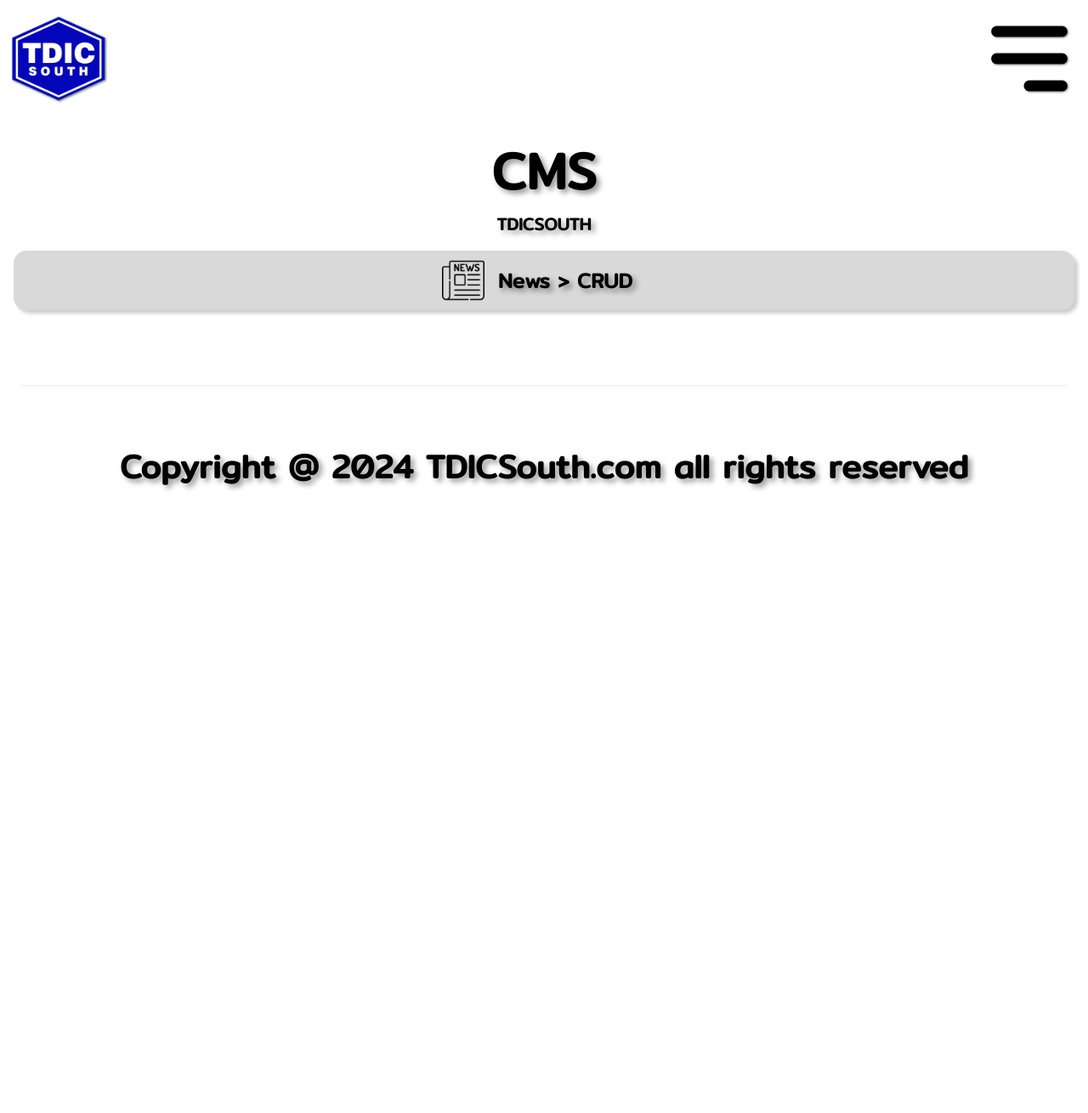
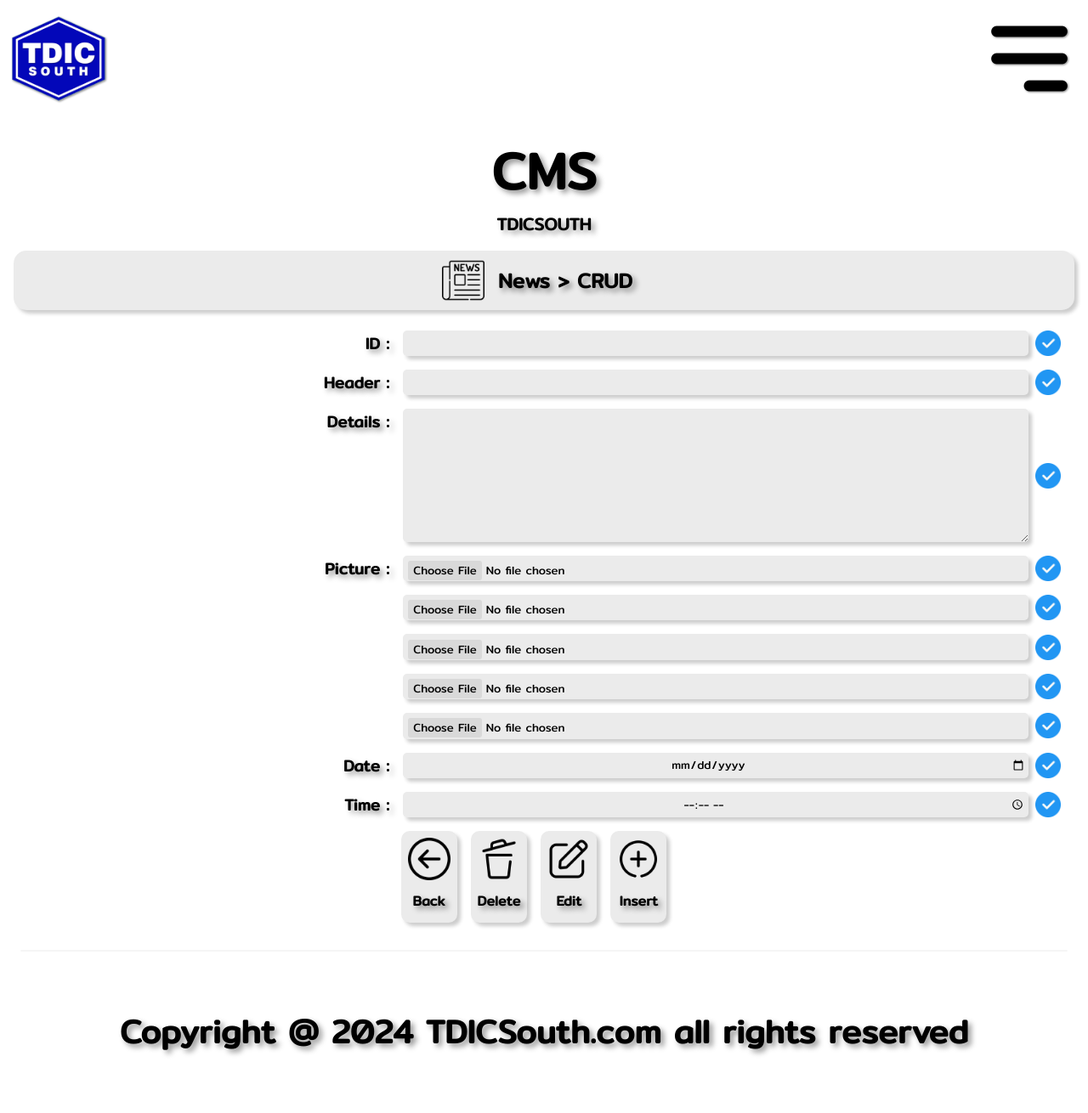
Before and after one commit to XeOn1991/TDICSOUTH, a PHP site: page /cms/cms-news.php in a window 1280 px wide. Shown: the whole page at 85% size. Before the commit the page ends 577 px from the top, so only its background shows below. Run offline with PHP 8.4, Linux system fonts and the light colour scheme.

Commit message:
tdicsouth-commit-10

```diff
--- a/html/CSS/tdics-style.css
+++ b/html/CSS/tdics-style.css
@@ -1,5 +1,11 @@
 body,
-html {height: 100%;width: 100%;margin: 0;font-family: "Mitr", sans-serif;text-shadow: 4px 4px 6px rgba(0, 0, 0, 0.4);}
+html {
+  height: 100%;
+  width: 100%;
+  margin: 0;
+  font-family: "Mitr", sans-serif;
+  text-shadow: 4px 4px 6px rgba(0, 0, 0, 0.4);
+}
 
 /* Section : Header Logo Text Menu */
 #index-header-logo {
@@ -51,7 +57,10 @@ html {height: 100%;width: 100%;margin: 0;font-family: "Mitr", sans-serif;text-sh
   box-shadow: 0px 8px 16px 0px rgba(0, 0, 0, 0.2);
 }
 
-#index-main-article-button:hover {background-color: #001044;color: white;}
+#index-main-article-button:hover {
+  background-color: #001044;
+  color: white;
+}
 /* Section : Main Background Picture Button */
 
 /* Section : Main News Picture Text */
@@ -200,9 +209,10 @@ a {
   margin: 1rem;
 }
 
-#Name,#Email {
+#Name,
+#Email {
   margin: 0.5rem 0 0.5rem 0;
-    background-color: #D9D9D9;
+  background-color: #d9d9d9;
   border-style: none;
   height: 50%;
   outline: none;
@@ -212,7 +222,7 @@ a {
 
 #Message {
   margin: 0.5rem 0 0.5rem 0;
-    background-color: #D9D9D9;
+  background-color: #d9d9d9;
   border-style: none;
   outline: none;
   border-radius: 5px;
@@ -220,7 +230,8 @@ a {
   height: 20vh;
 }
 
-#contact-reset-button,#contact-submit-button {
+#contact-reset-button,
+#contact-submit-button {
   font-family: "Mitr", sans-serif;
   font-size: 18px;
   padding: 0.5rem;
@@ -230,7 +241,8 @@ a {
   box-shadow: 0px 8px 16px 0px rgba(0, 0, 0, 0.2);
 }
 
-#contact-reset-button:hover,#contact-submit-button:hover {
+#contact-reset-button:hover,
+#contact-submit-button:hover {
   background-color: #001044;
   color: white;
 }
@@ -244,7 +256,7 @@ a {
 
 #search-faqs {
   margin: 0.5rem 0 0.5rem 0;
-    background-color: #D9D9D9;
+  background-color: #d9d9d9;
   border-style: none;
   outline: none;
   border-radius: 10px;
@@ -278,14 +290,16 @@ a {
   border-radius: 20px;
 }
 
-#Username , #Password {
+#Username,
+#Password,
+#news-id {
   height: 3vh;
   width: 80%;
   margin: 0.5rem 0 0.5rem 0;
   padding: 0.2rem;
   font-family: "Mitr", sans-serif;
   text-align: center;
-    background-color: rgba(217, 217, 217);
+  background-color: rgba(235, 235, 235);
   border-style: none;
   outline: none;
   border-radius: 5px;
@@ -305,9 +319,13 @@ a {
   box-shadow: 4px 4px 4px 0px rgba(0, 0, 0, 0.2);
 }
 
-#login-cms-section {margin: 0.5rem;}
+#login-cms-section {
+  margin: 0.5rem;
+}
 
-#login-cms-head {position: relative;}
+#login-cms-head {
+  position: relative;
+}
 
 #login-cms-scetion-img {
   position: absolute;
@@ -323,23 +341,138 @@ a {
 /* Section : TDICS-Login */
 
 /* Section : CMS-Main */
-.cms-menu-flex {display: flex;justify-content: center;flex-direction: column;margin: 0.5rem;padding: 1rem;width: 120px;height: auto;text-align: center;background-color: rgba(217, 217, 217);box-shadow: 4px 4px 4px 0px rgba(0, 0, 0, 0.2);border-radius: 15px;}
-#cms-manu-img {width: 60%;height: auto;margin-left: auto;margin-right: auto;}
+.cms-menu-flex {
+  display: flex;
+  justify-content: center;
+  flex-direction: column;
+  margin: 0.5rem;
+  padding: 1rem;
+  width: 120px;
+  height: auto;
+  text-align: center;
+  background-color: rgba(217, 217, 217);
+  box-shadow: 4px 4px 4px 0px rgba(0, 0, 0, 0.2);
+  border-radius: 15px;
+}
+#cms-manu-img {
+  width: 60%;
+  height: auto;
+  margin-left: auto;
+  margin-right: auto;
+}
 /* Section : CMS-Main */
 
 /* Section : CMS-News */
-#cms-news-img {width: 50px;height: 50px;margin-top: auto;margin-bottom: auto;}
-#cms-topic {display: flex; flex-direction: row;justify-content: center;padding: 0 1rem 0 1rem; background-color:rgba(217, 217, 217);box-shadow: 4px 4px 4px 0 rgba(0, 0, 0, 0.2);border-radius: 15px;}
+#cms-news-img {
+  width: 50px;
+  height: 50px;
+  margin-top: auto;
+  margin-bottom: auto;
+}
+#cms-news-topic {
+  display: flex;
+  flex-direction: row;
+  justify-content: center;
+  padding: 0 1rem 0 1rem;
+  background-color: rgba(235, 235, 235);
+  box-shadow: 4px 4px 4px 0 rgba(0, 0, 0, 0.2);
+  border-radius: 15px;
+}
+#cms-news-form {
+  display: flex;
+  flex-direction: column;
+}
+#cms-news-section {
+  display: flex;
+  flex-direction: row;
+  justify-content: right;
+  width: 100%;
+}
+#cms-news-pic {
+  display: flex;
+  flex-direction: column;
+  justify-content: center;
+}
+#cms-news-manu {
+    display: flex;
+    flex-direction: row;
+    justify-content: center;
+    margin-right: 1.5rem;
+  }
+#cms-news-pic-upload {
+  display: flex;
+  flex-direction: row;
+  justify-content: right;
+}
+#news-check {
+  width: 30px;
+  height: 30px;
+  margin-top: auto;
+  margin-bottom: auto;
+}
+#news-id {
+  height: 3vh;
+  width: 60%;
+  margin: 0.5rem 0 0.5rem 0;
+  padding: 0.2rem;
+  font-family: "Mitr", sans-serif;
+  text-align: center;
+  background-color: rgba(235, 235, 235);
+  border-style: none;
+  outline: none;
+  border-radius: 5px;
+  box-shadow: 4px 4px 4px 0px rgba(0, 0, 0, 0.2);
+}
+
+#news-details {
+    height: 150px;
+    width: 60%;
+    margin: 0.5rem 0 0.5rem 0;
+    padding: 0.2rem;
+    font-family: "Mitr", sans-serif;
+    text-align: center;
+    background-color: rgba(235, 235, 235);
+    border-style: none;
+    outline: none;
+    border-radius: 5px;
+    box-shadow: 4px 4px 4px 0px rgba(0, 0, 0, 0.2);
+}
+
+#news-pic{
+    height: 3vh;
+    width: 60%;
+    margin: 0.5rem 0 0.5rem 0;
+    padding: 0.2rem;
+    font-family: "Mitr", sans-serif;
+    background: rgba(235, 235, 235);
+    border: none;
+    border-radius: 5px;
+    box-shadow: 4px 4px 4px 0px rgba(0, 0, 0, 0.2);
+}
+
+#news-pic::file-selector-button{
+    font-family: "Mitr", sans-serif;
+    border: none;
+    background: rgba(217, 217, 217);
+    margin: 3px 5px 0 3px;
+    border-radius: 3px;
+}
+
+#cms-news-section-menu {
+    text-align: center;
+    padding: 0.5rem;
+    margin: 0.5rem;
+    background: rgba(235, 235, 235);
+    border-radius: 10px;
+    box-shadow: 4px 4px 4px 0px rgba(0, 0, 0, 0.2);
+}
 /* Section : CMS-News */
 
 @media screen and (max-width: 768px) {
-
 }
 
 @media screen and (max-width: 1024px) {
-
 }
 
 @media screen and (max-width: 1440px) {
-
 }
--- a/html/cms/cms-news.php
+++ b/html/cms/cms-news.php
@@ -15,12 +15,77 @@
         </header>
     </section>
     <main style="display: flex;flex-direction:column;flex-wrap:wrap;margin:1rem;justify-content:center;">
-        <section id="cms-topic">
+        <section id="cms-news-topic">
             <img id="cms-news-img" src="/Icon/News.webp" alt="Menu-News">
             <h1 style="margin: 1rem;">News > CRUD</h1>
         </section>
-        <form id="Login-CMS" style="margin: 2rem ;" action="">
-
+        <form id="cms-news-form" style="margin: 1rem 1rem 0 1rem ;" action="">
+            <section id="cms-news-section">
+                <h3 style="margin: 0.5rem;">ID : </h3>
+                <input type="text" name="text" id="news-id" style="margin: 0.5rem;">
+                <img id="news-check" src="/Icon/Check.webp" alt="Check">
+            </section>
+            <section id="cms-news-section">
+                <h3 style="margin: 0.5rem;">Header : </h3>
+                <input type="text" name="text" id="news-id" style="margin: 0.5rem;">
+                <img id="news-check" src="/Icon/Check.webp" alt="Check">
+            </section>
+            <section id="cms-news-section">
+                <h3 style="margin: 0.5rem;">Details : </h3>
+                <textarea name="news-details" id="news-details" style="margin: 0.5rem;"></textarea>
+                <img id="news-check" src="/Icon/Check.webp" alt="Check">
+            </section>
+            <section id="cms-news-pic">
+                <section id="cms-news-pic-upload">
+                    <h3 style="margin: 0.5rem;">Picture : </h3>
+                    <input type="file" name="file" id="news-pic" style="margin: 0.5rem;">
+                    <img id="news-check" src="/Icon/Check.webp" alt="Check">
+                </section>
+                <section id="cms-news-pic-upload">
+                    <input type="file" name="file" id="news-pic" style="margin: 0.5rem;">
+                    <img id="news-check" src="/Icon/Check.webp" alt="Check">
+                </section>
+                <section id="cms-news-pic-upload">
+                    <input type="file" name="file" id="news-pic" style="margin: 0.5rem;">
+                    <img id="news-check" src="/Icon/Check.webp" alt="Check">
+                </section>
+                <section id="cms-news-pic-upload">
+                    <input type="file" name="file" id="news-pic" style="margin: 0.5rem;">
+                    <img id="news-check" src="/Icon/Check.webp" alt="Check">
+                </section>
+                <section id="cms-news-pic-upload">
+                    <input type="file" name="file" id="news-pic" style="margin: 0.5rem;">
+                    <img id="news-check" src="/Icon/Check.webp" alt="Check">
+                </section>
+            </section>
+            <section id="cms-news-section">
+                <h3 style="margin: 0.5rem;">Date : </h3>
+                <input type="date" name="text" id="news-id" style="margin: 0.5rem;">
+                <img id="news-check" src="/Icon/Check.webp" alt="Check">
+            </section>
+            <section id="cms-news-section">
+                <h3 style="margin: 0.5rem;">Time : </h3>
+                <input type="time" name="time" id="news-id" style="margin: 0.5rem;">
+                <img id="news-check" src="/Icon/Check.webp" alt="Check">
+            </section>
+            <section id="cms-news-manu">
+                <section id="cms-news-section-menu">
+                    <img id="cms-news-img" src="/Icon/Back.webp" alt="Menu-News">
+                    <h4 style="margin: 0.3rem 0 0.3rem 0;">Back</h4>
+                </section>
+                <section id="cms-news-section-menu">
+                    <img id="cms-news-img" src="/Icon/Delete.webp" alt="Menu-News">
+                    <h4 style="margin: 0.3rem 0 0.3rem 0;">Delete</h4>
+                </section>
+                <section id="cms-news-section-menu">
+                    <img id="cms-news-img" src="/Icon/Edit.webp" alt="Menu-News">
+                    <h4 style="margin: 0.3rem 0 0.3rem 0;">Edit</h4>
+                </section>
+                <section id="cms-news-section-menu">
+                    <img id="cms-news-img" src="/Icon/Add.webp" alt="Menu-News">
+                    <h4 style="margin: 0.3rem 0 0.3rem 0;">Insert</h4>
+                </section>
+            </section>
         </form>
     </main>
     <section>
```
Also changed, not shown: html/cms/cms.knowledge.php (added). Lines whose indentation alone changed are shown as unchanged.
